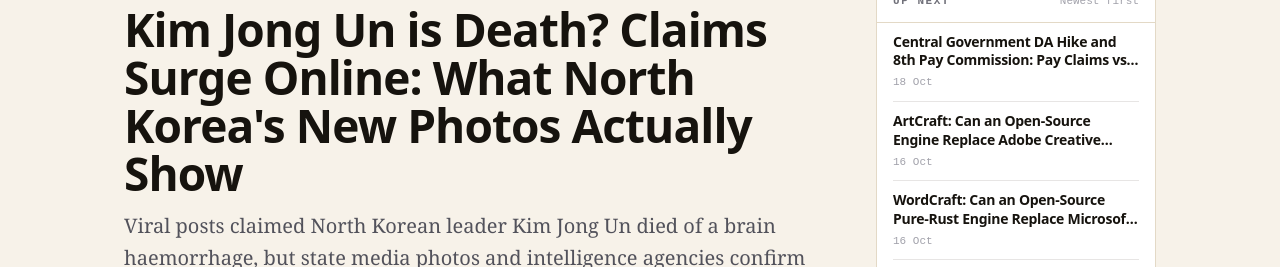
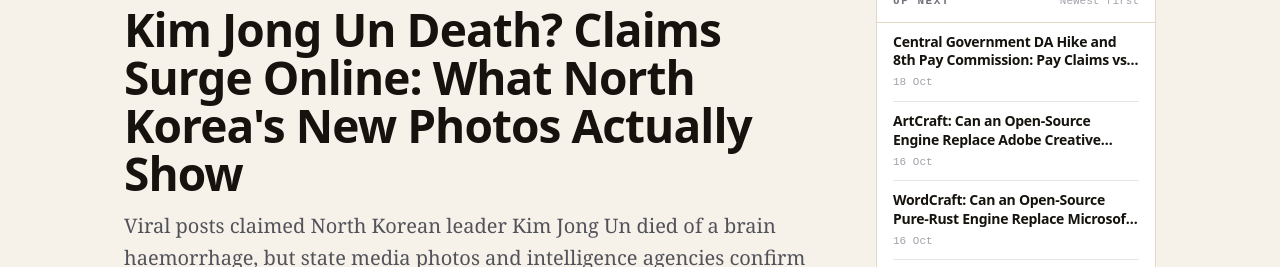
Before and after one commit to codinginafk/somenews, an Astro site in the folder demo-news/: page /kim-jong-un-death-rumours-brain-haemorrhage-fact-check in a window 1280 px wide. Shown: the part 189-456 px from the top of the page. Built offline with nearby package versions, Linux system fonts and the light colour scheme; Astro itself is replaced by a stand-in of ours.

Commit message:
Chnage title

```diff
--- a/demo-news/src/content/news/kim-jong-un-death-rumours-brain-haemorrhage-fact-check.md
+++ b/demo-news/src/content/news/kim-jong-un-death-rumours-brain-haemorrhage-fact-check.md
@@ -1,5 +1,5 @@
 ---
-title: "Kim Jong Un is Death? Claims Surge Online: What North Korea's New Photos Actually Show"
+title: "Kim Jong Un Death? Claims Surge Online: What North Korea's New Photos Actually Show"
 seoTitle: "Kim Jong Un Death Rumour: Brain Haemorrhage Fact Check"
 excerpt: "Viral posts claimed North Korean leader Kim Jong Un died of a brain haemorrhage, but state media photos and intelligence agencies confirm normal activity."
 description: "Unverified posts claim Kim Jong Un died of a brain haemorrhage, but state photos and South Korean intelligence show normal leadership activity."
```
